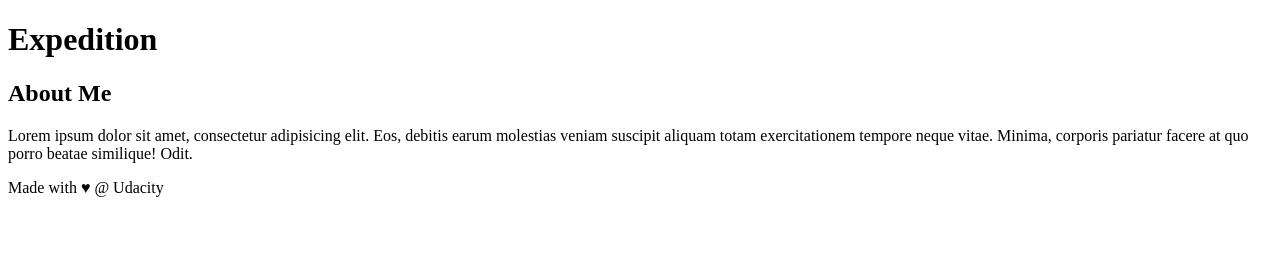
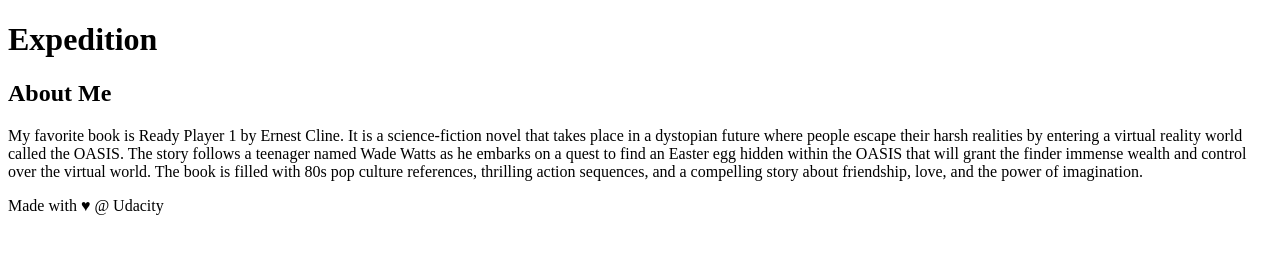
Before and after one commit to twelvegoats/udacity_git_course_blog, a plain HTML site: page index.html in a window 1280 px wide. Drawn offline with Linux system fonts and the light colour scheme.

Commit message:
Add favorite book

```diff
--- a/index.html
+++ b/index.html
@@ -19,10 +19,15 @@
       <h2>About Me</h2>
 
       <p>
-        Lorem ipsum dolor sit amet, consectetur adipisicing elit. Eos, debitis
-        earum molestias veniam suscipit aliquam totam exercitationem tempore
-        neque vitae. Minima, corporis pariatur facere at quo porro beatae
-        similique! Odit.
+        My favorite book is Ready Player 1 by Ernest Cline. It is a
+        science-fiction novel that takes place in a dystopian future where
+        people escape their harsh realities by entering a virtual reality world
+        called the OASIS. The story follows a teenager named Wade Watts as he
+        embarks on a quest to find an Easter egg hidden within the OASIS that
+        will grant the finder immense wealth and control over the virtual world.
+        The book is filled with 80s pop culture references, thrilling action
+        sequences, and a compelling story about friendship, love, and the power
+        of imagination.
       </p>
     </aside>
 
```
